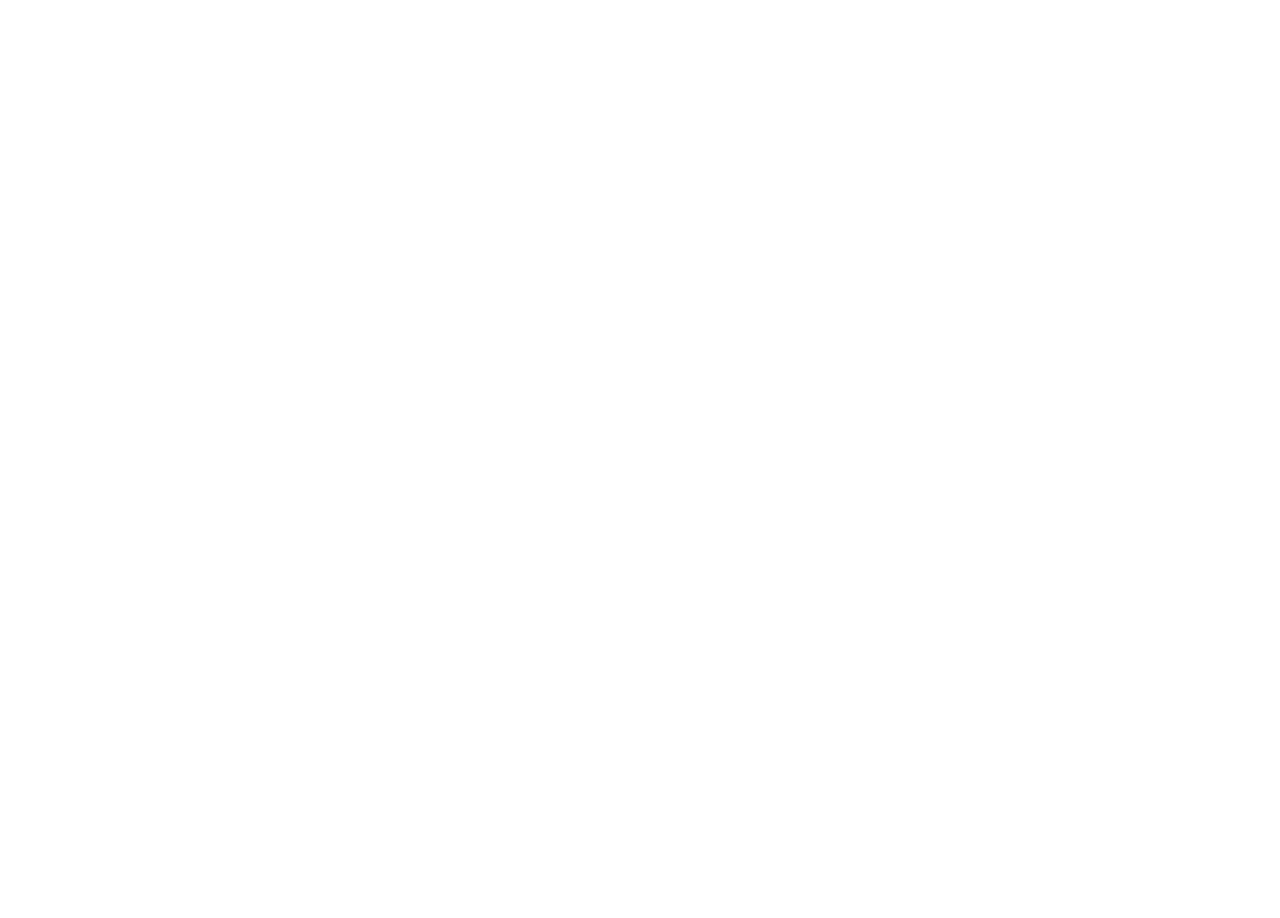
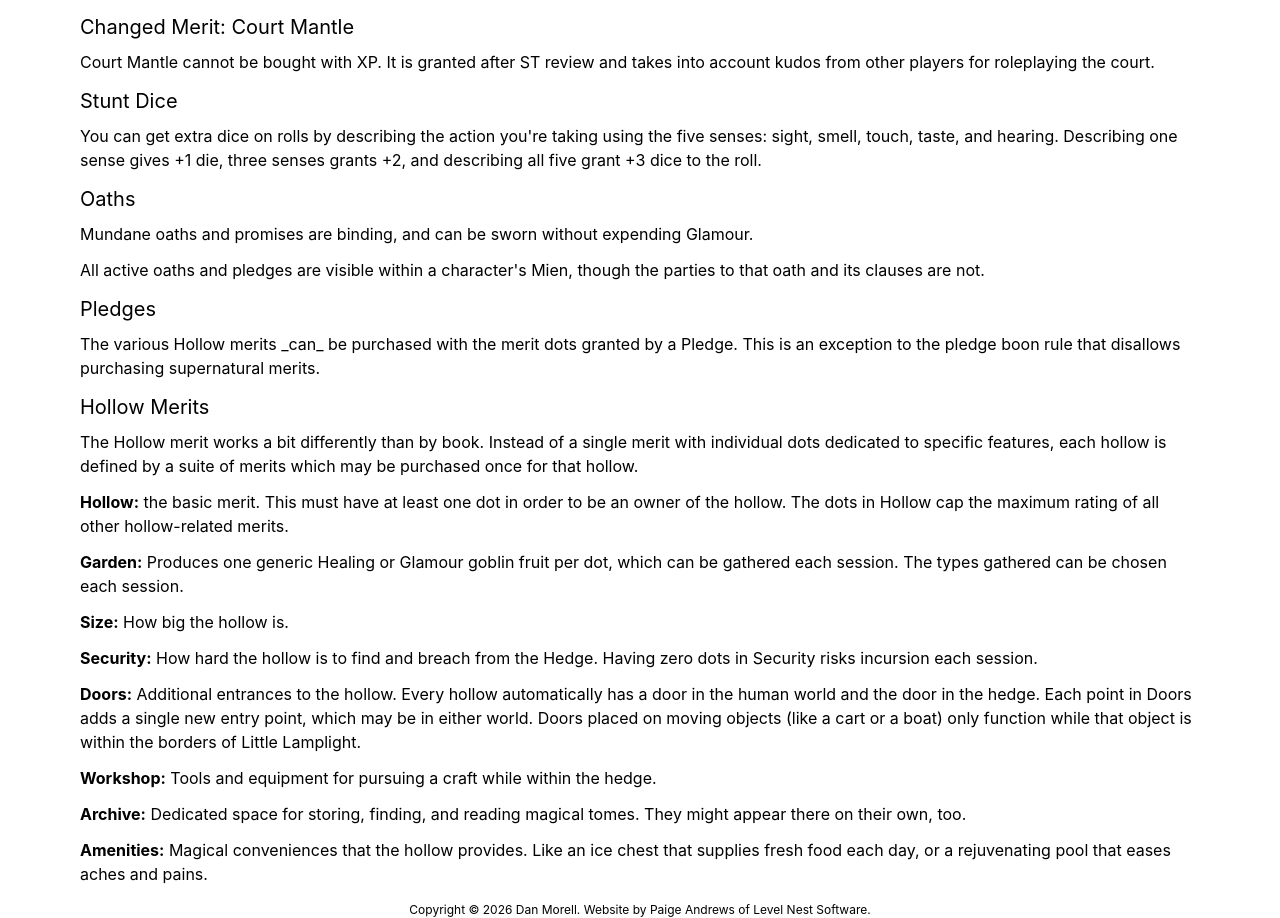
Before and after one commit to aurule/little-lamplight, a SvelteKit app: page /rules in a window 1280 px wide. Shown: the part 740-1658 px from the top of the page. Before the commit the page ends 800 px from the top, so only its background shows below. Built offline with nearby package versions, Linux system fonts and the light colour scheme.

Commit message:
Add more house rules from first session explanations

```diff
--- a/src/routes/rules/+page.svelte
+++ b/src/routes/rules/+page.svelte
@@ -4,11 +4,11 @@
 
 <h1>House Rules</h1>
 
-Little Lamplight has a few new rules to keep in mind:
+<p>Little Lamplight has a few new rules to keep in mind:</p>
 
 <h2 id="changeling-lore">New Merit: Changeling Lore</h2>
 
-Specific knowledge about seeming’s, Kith’s, and courts.
+<p>Specific knowledge about seeming’s, Kith’s, and courts.</p>
 
 <ol class="my-4 rating">
   <li>You understand Seemings and Kiths. Pledges and Oaths and why they are necessary but dangerous. You understand how glamour is harvested, clarity and why it is important, the Mask and its purpose with mortals. You have knowledge of what contracts your own seeming and kith can provide as well as universal contracts.</li>
@@ -19,7 +19,9 @@
 
 <h2 id="hedge-lore">New Merit: Hedge Lore</h2>
 
-Specific knowledge about the hedge, this merit cannot be purchased past 1 dot without contracts of the dream (pathfinder).
+<p>Specific knowledge about the hedge, this merit cannot be purchased past 1 dot without contracts of the dream (pathfinder).</p>
+
+<p>Each point of Hedge Lore adds +1 die to all Survival rolls made within the Hedge.</p>
 
 <ol class="my-4 rating">
   <li>Knowledge of hedge gates, Trod’s and basic theories of the hedge</li>
@@ -31,6 +33,42 @@
 
 <h2>Changed Merits: Contacts &amp; Allies</h2>
 
-<p>
-The Contacts and Allies merits may be taken more than once. Each instance of the merit represents a specific person or group with whom the character is affiliated, and the strength of that connection.
-</p>
+<p>The Contacts and Allies merits may be taken more than once. Each instance of the merit represents a specific person or group with whom the character is affiliated, and the strength of that connection.</p>
+
+<h2 id="court-mantle">Changed Merit: Court Mantle</h2>
+
+<p>Court Mantle cannot be bought with XP. It is granted after ST review and takes into account kudos from other players for roleplaying the court.</p>
+
+<h2>Stunt Dice</h2>
+
+<p>You can get extra dice on rolls by describing the action you're taking using the five senses: sight, smell, touch, taste, and hearing. Describing one sense gives +1 die, three senses grants +2, and describing all five grant +3 dice to the roll.</p>
+
+<h2>Oaths</h2>
+
+<p>Mundane oaths and promises are binding, and can be sworn without expending Glamour.</p>
+
+<p>All active oaths and pledges are visible within a character's Mien, though the parties to that oath and its clauses are not.</p>
+
+<h2>Pledges</h2>
+
+<p>The various Hollow merits _can_ be purchased with the merit dots granted by a Pledge. This is an exception to the pledge boon rule that disallows purchasing supernatural merits.</p>
+
+<h2 id="hollows">Hollow Merits</h2>
+
+<p>The Hollow merit works a bit differently than by book. Instead of a single merit with individual dots dedicated to specific features, each hollow is defined by a suite of merits which may be purchased once for that hollow.</p>
+
+<p><b>Hollow:</b> the basic merit. This must have at least one dot in order to be an owner of the hollow. The dots in Hollow cap the maximum rating of all other hollow-related merits.</p>
+
+<p><b>Garden:</b> Produces one generic Healing or Glamour goblin fruit per dot, which can be gathered each session. The types gathered can be chosen each session.</p>
+
+<p><b>Size:</b> How big the hollow is.</p>
+
+<p><b>Security:</b> How hard the hollow is to find and breach from the Hedge. Having zero dots in Security risks incursion each session.</p>
+
+<p><b>Doors:</b> Additional entrances to the hollow. Every hollow automatically has a door in the human world and the door in the hedge. Each point in Doors adds a single new entry point, which may be in either world. Doors placed on moving objects (like a cart or a boat) only function while that object is within the borders of Little Lamplight.</p>
+
+<p><b>Workshop:</b> Tools and equipment for pursuing a craft while within the hedge.</p>
+
+<p><b>Archive:</b> Dedicated space for storing, finding, and reading magical tomes. They might appear there on their own, too.</p>
+
+<p><b>Amenities:</b> Magical conveniences that the hollow provides. Like an ice chest that supplies fresh food each day, or a rejuvenating pool that eases aches and pains.</p>
```
Lines whose indentation alone changed are shown as unchanged.
